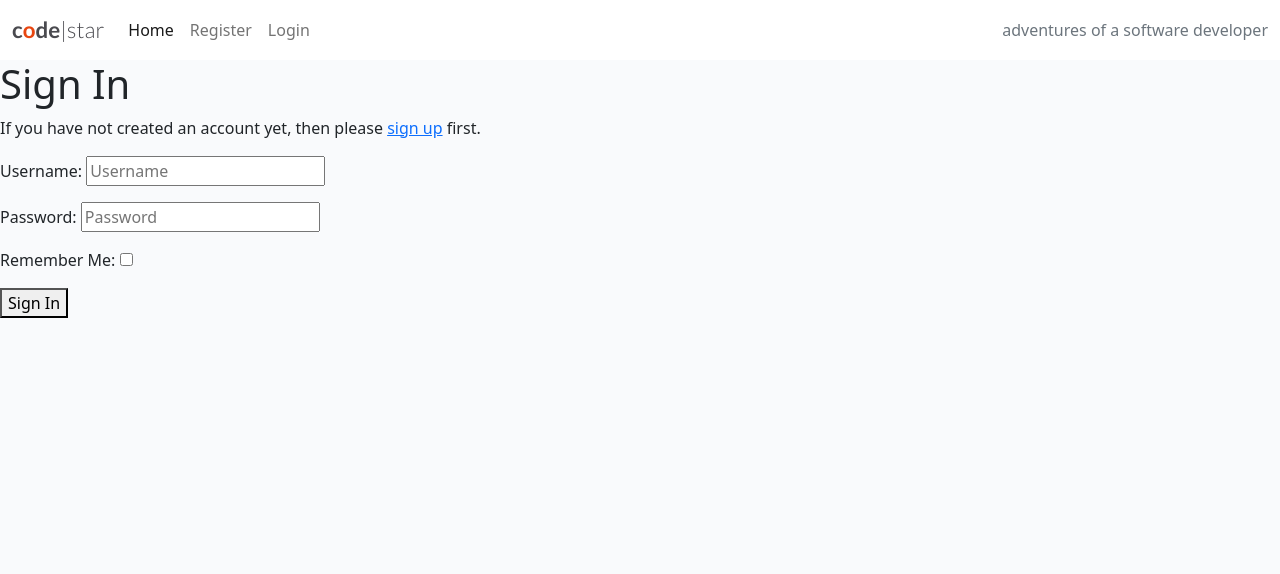
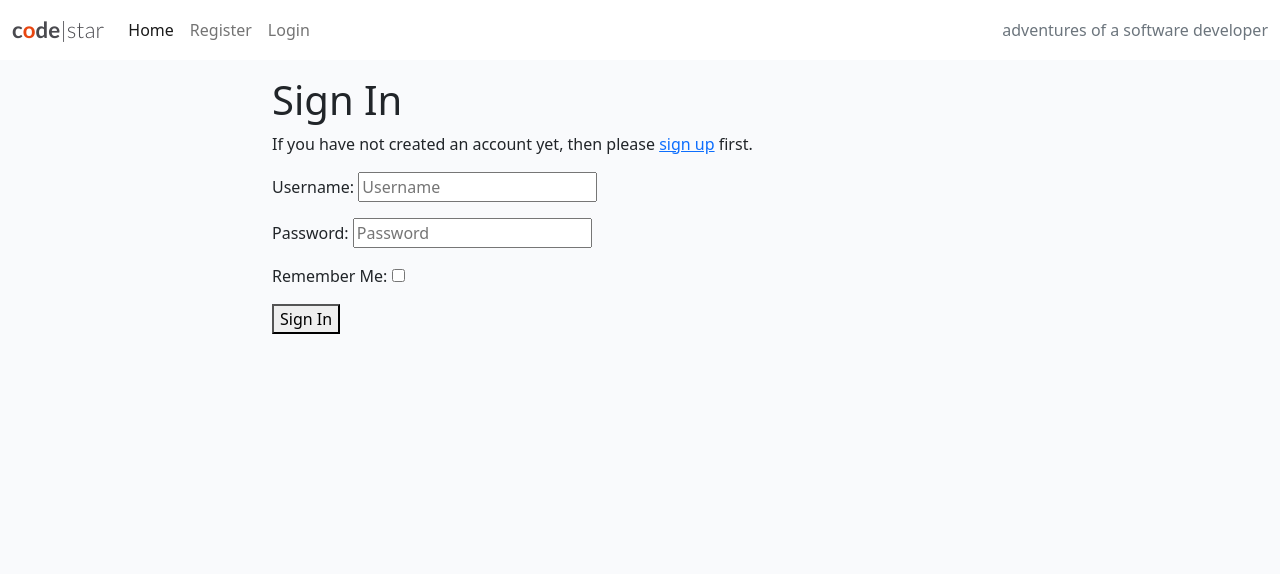
Before and after one commit to kamil-kw/DjangoBlog, a Django app: page /accounts/login/ in a window 1280 px wide. Shown: the top 574 px of the page. Run offline with Django 3.2, Linux system fonts and the light colour scheme; some libraries are stand-ins or nearby versions.

Commit message:
Add authentication htnl format

```diff
--- a/templates/account/login.html
+++ b/templates/account/login.html
@@ -6,6 +6,10 @@
 {% block head_title %}{% trans "Sign In" %}{% endblock %}
 
 {% block content %}
+
+<div class="container">
+  <div class="row">
+    <div class="col-md-8 mt-3 offset-md-2">
 
     <h1>{% trans "Sign In" %}</h1>
 
@@ -22,4 +26,10 @@
         <button class="primaryAction" type="submit">{% trans "Sign In" %}</button>
       </form>
 
+
+    </div>
+  </div>
+</div>
+
+
 {% endblock %}
```
Lines whose indentation alone changed are shown as unchanged.
